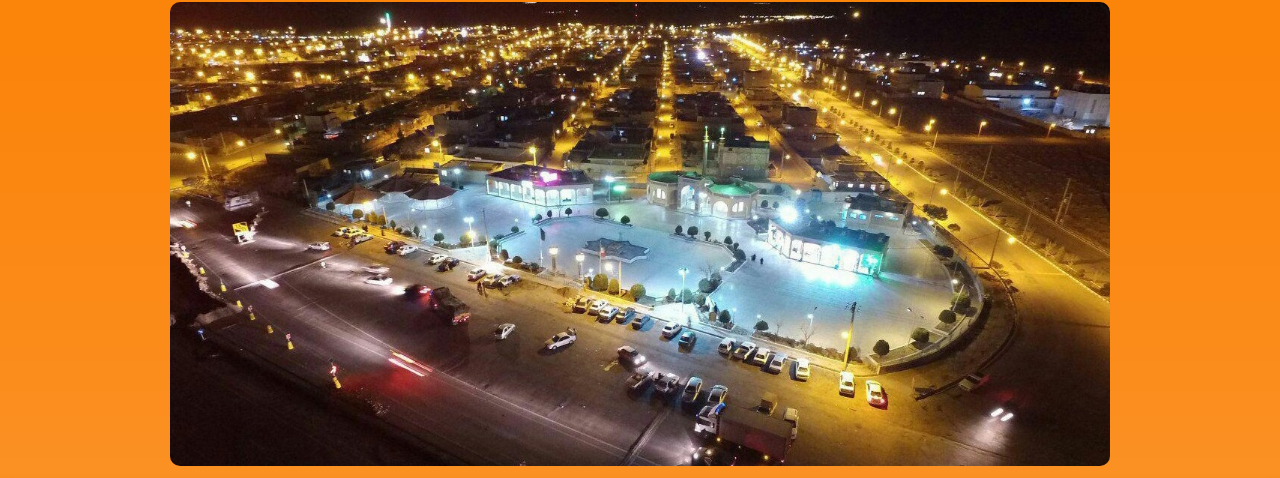
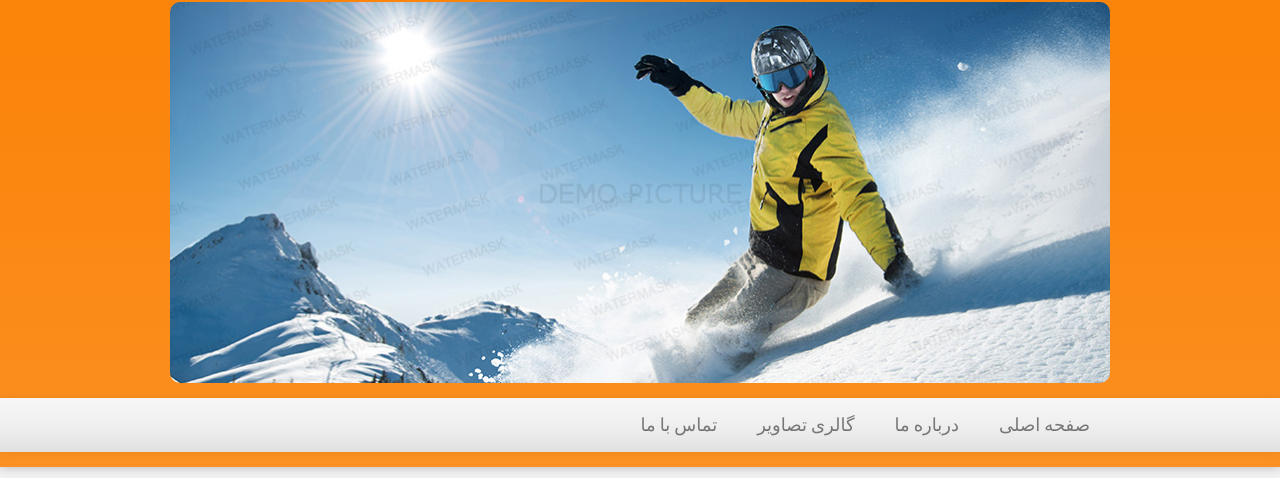
Before and after one commit to mohamadrahmati7732/mohamadrahmati7732.github.io, a plain HTML site: page index.html in a window 1280 px wide. Shown: the part 78-556 px from the top of the page. Drawn offline with Linux system fonts and the light colour scheme.

Commit message:
commit git4

```diff
--- a/index.html
+++ b/index.html
@@ -26,7 +26,7 @@
 		</div>
 			<div class="pageWidth">
 				<!-- Start Banner-->
-				<div id="banner"> <ul><li><img src="img/banner-img2.jpg" alt="" /></li></ul> </div>
+				<div id="banner"> <ul><li><img src="img/banner-img.jpg" alt="" /></li></ul> </div>
 				<!-- End Banner-->
 		</div>
 		<nav id="navigation">
```
